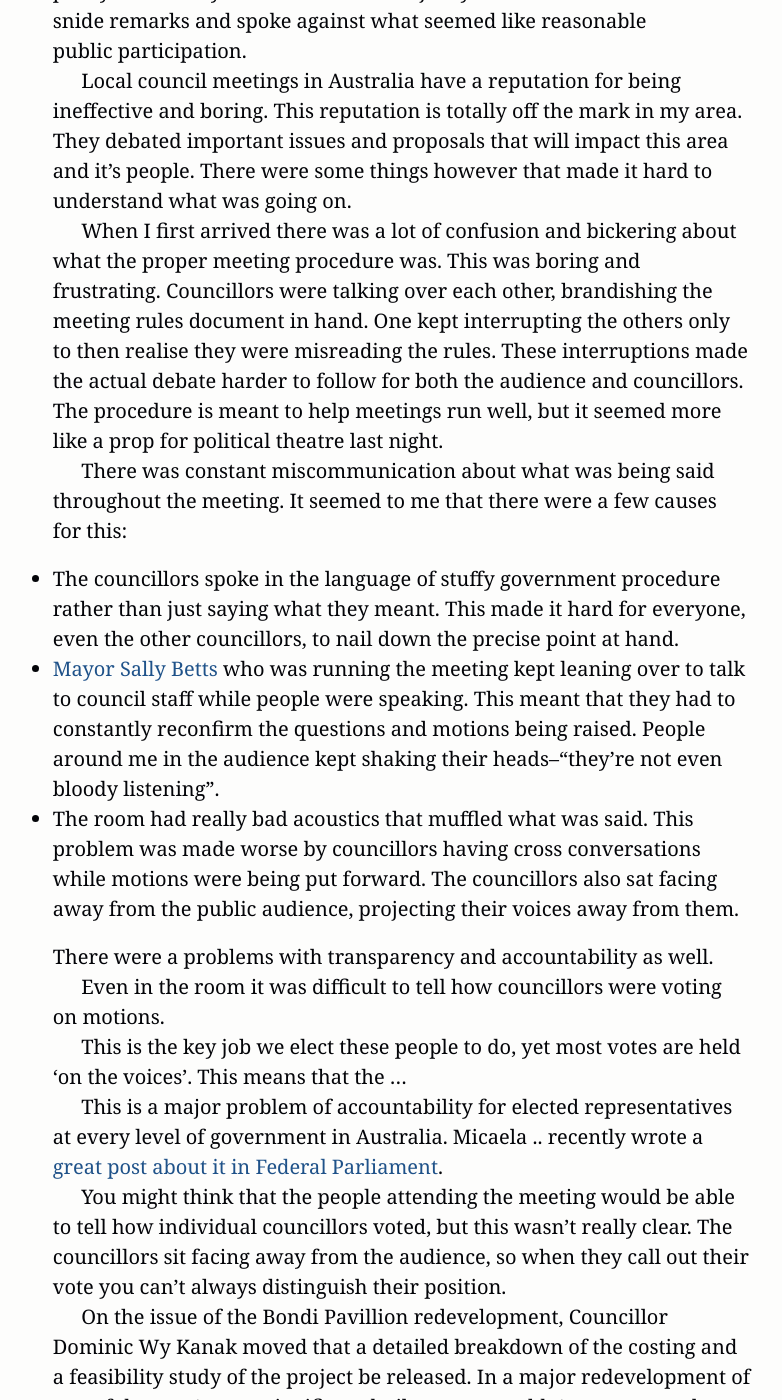
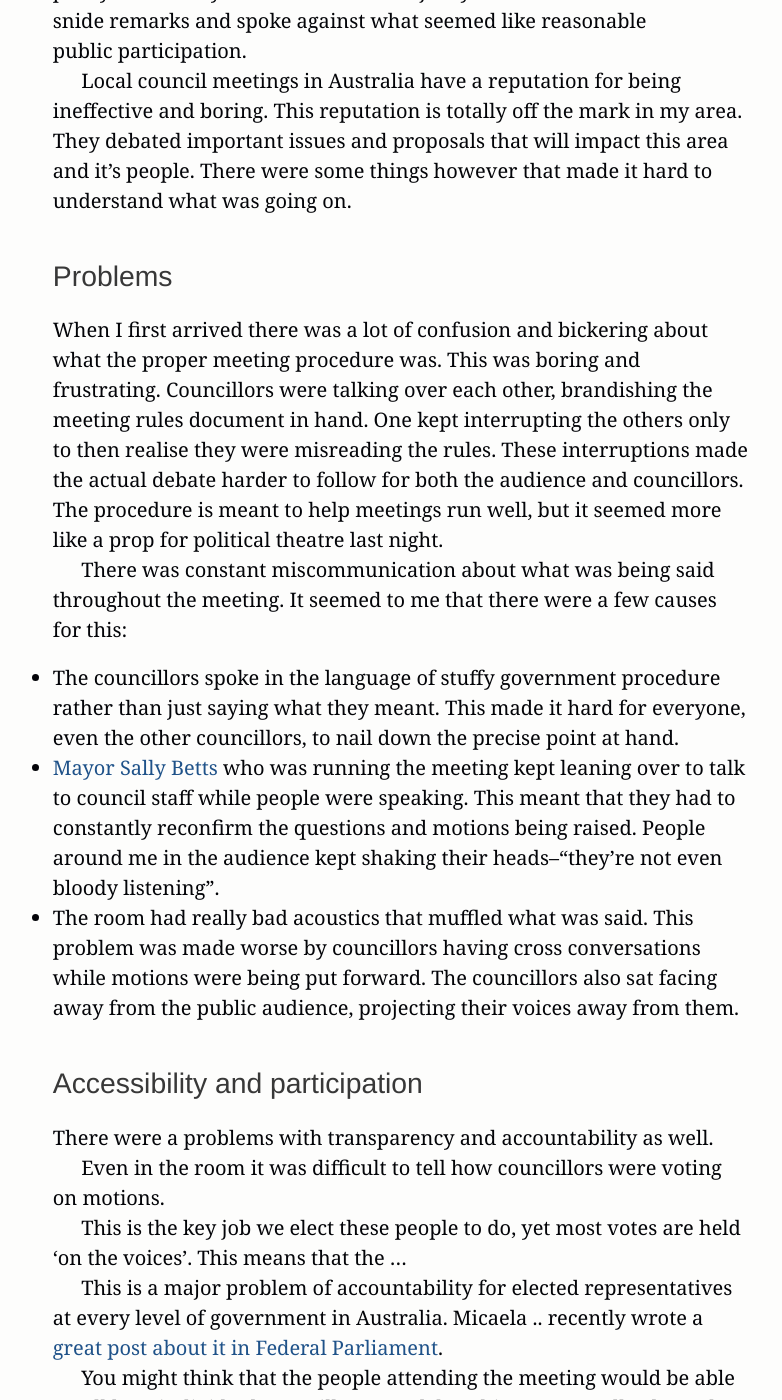
Before and after one commit to equivalentideas/home, a Jekyll site: the page built from _posts/2016-02-29-waverley-council-meeting.markdown, in a window 1280 px wide and 1400 px high, scrolled down 1088 px. Shown: the whole window, without its empty margins (237-1019 px from the left). Built offline with Jekyll 4.4.1, drawn with Linux system fonts in a browser that asks for light colours; nearby versions of some CDN libraries.

Commit message:
Add headings for clearer structure

```diff
--- a/_posts/2016-02-29-waverley-council-meeting.markdown
+++ b/_posts/2016-02-29-waverley-council-meeting.markdown
@@ -50,6 +50,8 @@ that will impact this area and it's people.
 There were some things however
 that made it hard to understand what was going on.
 
+## Problems
+
 When I first arrived there was a lot of confusion and bickering
 about what the proper meeting procedure was.
 This was boring and frustrating.
@@ -81,6 +83,8 @@ It seemed to me that there were a few causes for this:
     while motions were being put forward.
     The councillors also sat facing away from the public audience,
     projecting their voices away from them.
+
+## Accessibility and participation
 
 There were a problems with transparency and accountability as well.
 
```
